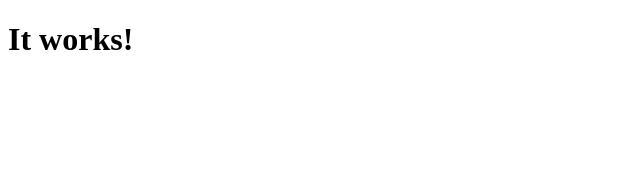
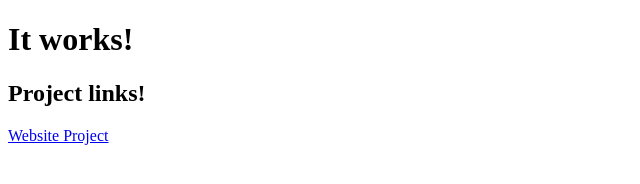
Before and after one commit to rwood8608/rwood8608.github.io, a plain HTML site: page index.html in a window 1280 px wide. Shown: the whole page, without its empty margins (0-640 px from the left). Drawn offline with Linux system fonts and the light colour scheme.

Commit message:
Update index.html

```diff
--- a/index.html
+++ b/index.html
@@ -5,5 +5,7 @@
 </head>
 <body>
 <h1>It works!</h1>
+  <h2>Project links!</h2>
+  <a href="https://rwood8608.github.io/MAWD-Website-Project/">Website Project</a>
 </body>
 </html>
```
